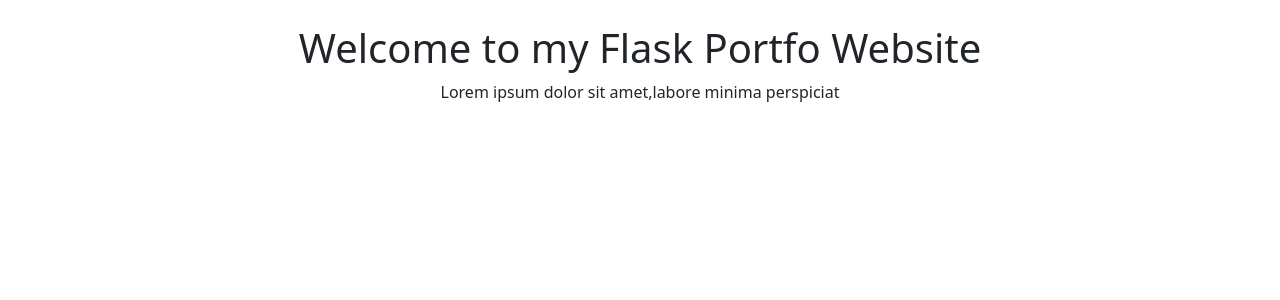
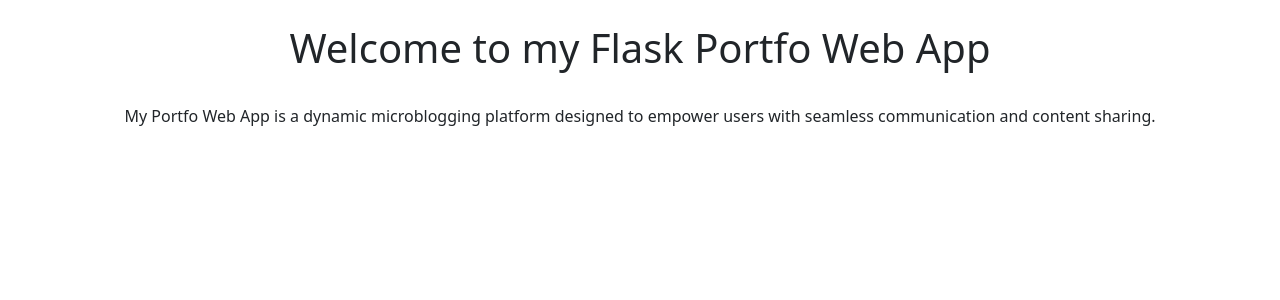
Before and after one commit to RalIlieva/flask-portfo-web-app, a Flask app: page / in a window 1280 px wide. Shown: the part 73-373 px from the top of the page. Run offline with Flask 3, Linux system fonts and the light colour scheme; some libraries are stand-ins or nearby versions.

Commit message:
Some text on the index page

```diff
--- a/website/templates/index.html
+++ b/website/templates/index.html
@@ -4,7 +4,8 @@
 
 {% block body_content %}
         <div class="container">
-        <h1 align="center" class="fw-normal">Welcome to my Flask Portfo Website</h1>
-        <p align="center" class="fw-normal">Lorem ipsum dolor sit amet,labore minima perspiciat</p>
+        <h1 align="center" class="fw-normal">Welcome to my Flask Portfo Web App</h1>
+        <br>
+        <p align="center" class="fw-normal">My Portfo Web App is a dynamic microblogging platform designed to empower users with seamless communication and content sharing.</p>
         </div>
 {% endblock %}
```
